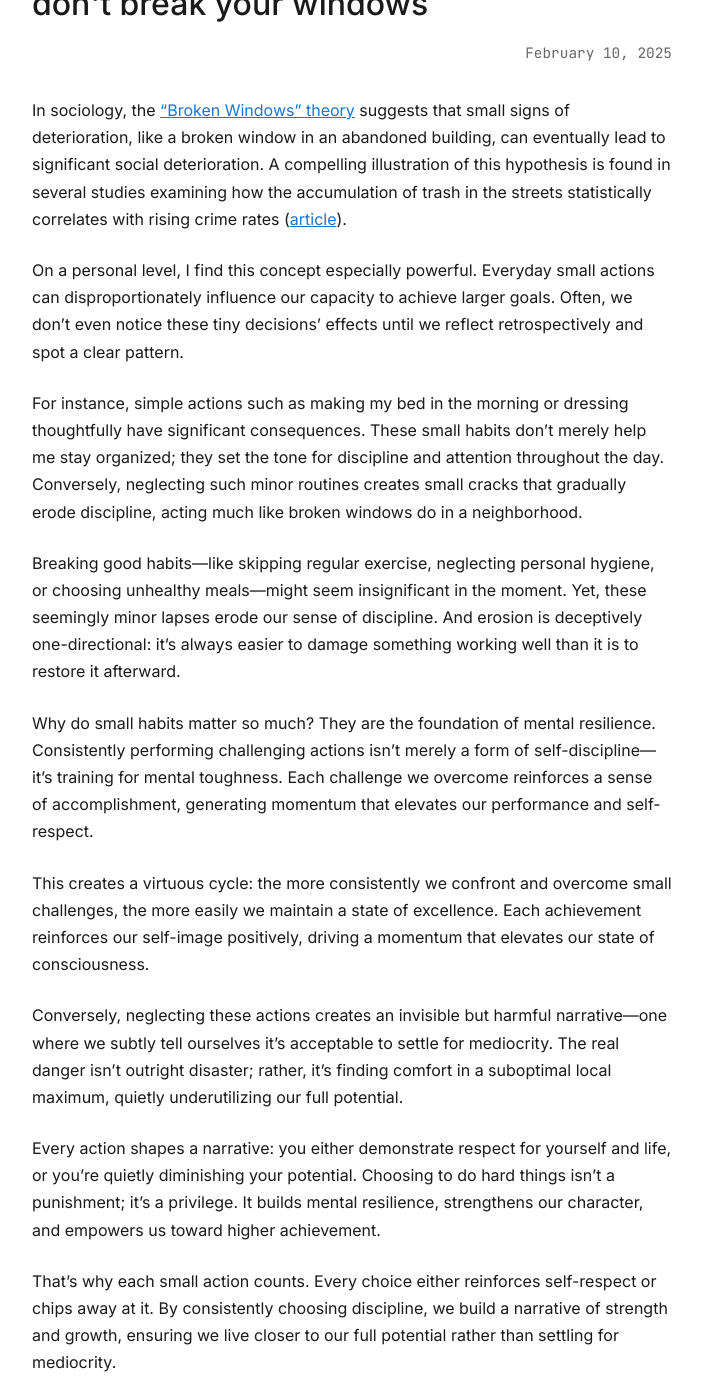
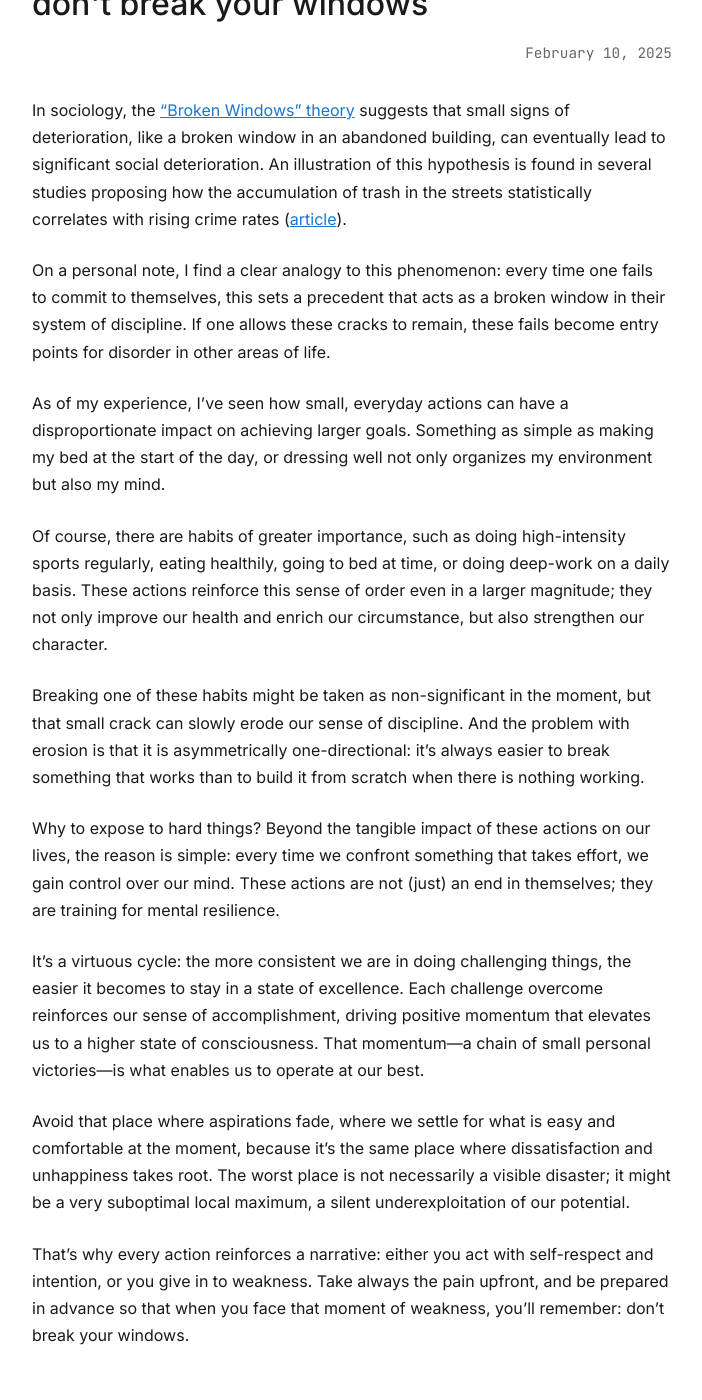
Before and after one commit to bmcd243/bmcd243.github.io, a Jekyll site: the page built from _posts/2025-02-10-dont-break-your-windows.md, in a window 1280 px wide and 1400 px high, scrolled down 209 px. Shown: the whole window, without its empty margins (288-990 px from the left). Built offline with Jekyll 4.4.1, drawn with Linux system fonts in a browser that asks for light colours.

Commit message:
new post

```diff
--- a/_posts/2025-02-10-dont-break-your-windows.md
+++ b/_posts/2025-02-10-dont-break-your-windows.md
@@ -4,20 +4,20 @@ title: "don't break your windows"
 date: 2025-02-10
 ---
 
-In sociology, the ["Broken Windows" theory](https://en.wikipedia.org/wiki/Broken_windows_theory) suggests that small signs of deterioration, like a broken window in an abandoned building, can eventually lead to significant social deterioration. A compelling illustration of this hypothesis is found in several studies examining how the accumulation of trash in the streets statistically correlates with rising crime rates ([article](https://ddd.uab.cat/pub/artpub/2023/287681/intjougeo_a2023_v12n449.pdf)).
+In sociology, the ["Broken Windows" theory](https://en.wikipedia.org/wiki/Broken_windows_theory) suggests that small signs of deterioration, like a broken window in an abandoned building, can eventually lead to significant social deterioration. An illustration of this hypothesis is found in several studies proposing how the accumulation of trash in the streets statistically correlates with rising crime rates ([article](https://ddd.uab.cat/pub/artpub/2023/287681/intjougeo_a2023_v12n449.pdf)).
 
-On a personal level, I find this concept especially powerful. Everyday small actions can disproportionately influence our capacity to achieve larger goals. Often, we don't even notice these tiny decisions' effects until we reflect retrospectively and spot a clear pattern.
+On a personal note, I find a clear analogy to this phenomenon: every time one fails to commit to themselves, this sets a precedent that acts as a broken window in their system of discipline. If one allows these cracks to remain, these fails become entry points for disorder in other areas of life.
 
-For instance, simple actions such as making my bed in the morning or dressing thoughtfully have significant consequences. These small habits don't merely help me stay organized; they set the tone for discipline and attention throughout the day. Conversely, neglecting such minor routines creates small cracks that gradually erode discipline, acting much like broken windows do in a neighborhood.
+As of my experience, I’ve seen how small, everyday actions can have a disproportionate impact on achieving larger goals. Something as simple as making my bed at the start of the day, or dressing well not only organizes my environment but also my mind.
 
-Breaking good habits—like skipping regular exercise, neglecting personal hygiene, or choosing unhealthy meals—might seem insignificant in the moment. Yet, these seemingly minor lapses erode our sense of discipline. And erosion is deceptively one-directional: it’s always easier to damage something working well than it is to restore it afterward.
+Of course, there are habits of greater importance, such as doing high-intensity sports regularly, eating healthily, going to bed at time, or doing deep-work on a daily basis. These actions reinforce this sense of order even in a larger magnitude; they not only improve our health and enrich our circumstance, but also strengthen our character.
 
-Why do small habits matter so much? They are the foundation of mental resilience. Consistently performing challenging actions isn’t merely a form of self-discipline—it’s training for mental toughness. Each challenge we overcome reinforces a sense of accomplishment, generating momentum that elevates our performance and self-respect.
+Breaking one of these habits might be taken as non-significant in the moment, but that small crack can slowly erode our sense of discipline. And the problem with erosion is that it is asymmetrically one-directional: it’s always easier to break something that works than to build it from scratch when there is nothing working.
 
-This creates a virtuous cycle: the more consistently we confront and overcome small challenges, the more easily we maintain a state of excellence. Each achievement reinforces our self-image positively, driving a momentum that elevates our state of consciousness.
+Why to expose to hard things? Beyond the tangible impact of these actions on our lives, the reason is simple: every time we confront something that takes effort, we gain control over our mind. These actions are not (just) an end in themselves; they are training for mental resilience.
 
-Conversely, neglecting these actions creates an invisible but harmful narrative—one where we subtly tell ourselves it’s acceptable to settle for mediocrity. The real danger isn't outright disaster; rather, it’s finding comfort in a suboptimal local maximum, quietly underutilizing our full potential.
+It’s a virtuous cycle: the more consistent we are in doing challenging things, the easier it becomes to stay in a state of excellence. Each challenge overcome reinforces our sense of accomplishment, driving positive momentum that elevates us to a higher state of consciousness. That momentum—a chain of small personal victories—is what enables us to operate at our best.
 
-Every action shapes a narrative: you either demonstrate respect for yourself and life, or you're quietly diminishing your potential. Choosing to do hard things isn’t a punishment; it’s a privilege. It builds mental resilience, strengthens our character, and empowers us toward higher achievement.
+Avoid that place where aspirations fade, where we settle for what is easy and comfortable at the moment, because it’s the same place where dissatisfaction and unhappiness takes root. The worst place is not necessarily a visible disaster; it might be a very suboptimal local maximum, a silent underexploitation of our potential.
 
-That’s why each small action counts. Every choice either reinforces self-respect or chips away at it. By consistently choosing discipline, we build a narrative of strength and growth, ensuring we live closer to our full potential rather than settling for mediocrity.
+That’s why every action reinforces a narrative: either you act with self-respect and intention, or you give in to weakness. Take always the pain upfront, and be prepared in advance so that when you face that moment of weakness, you’ll remember: don’t break your windows.
```
